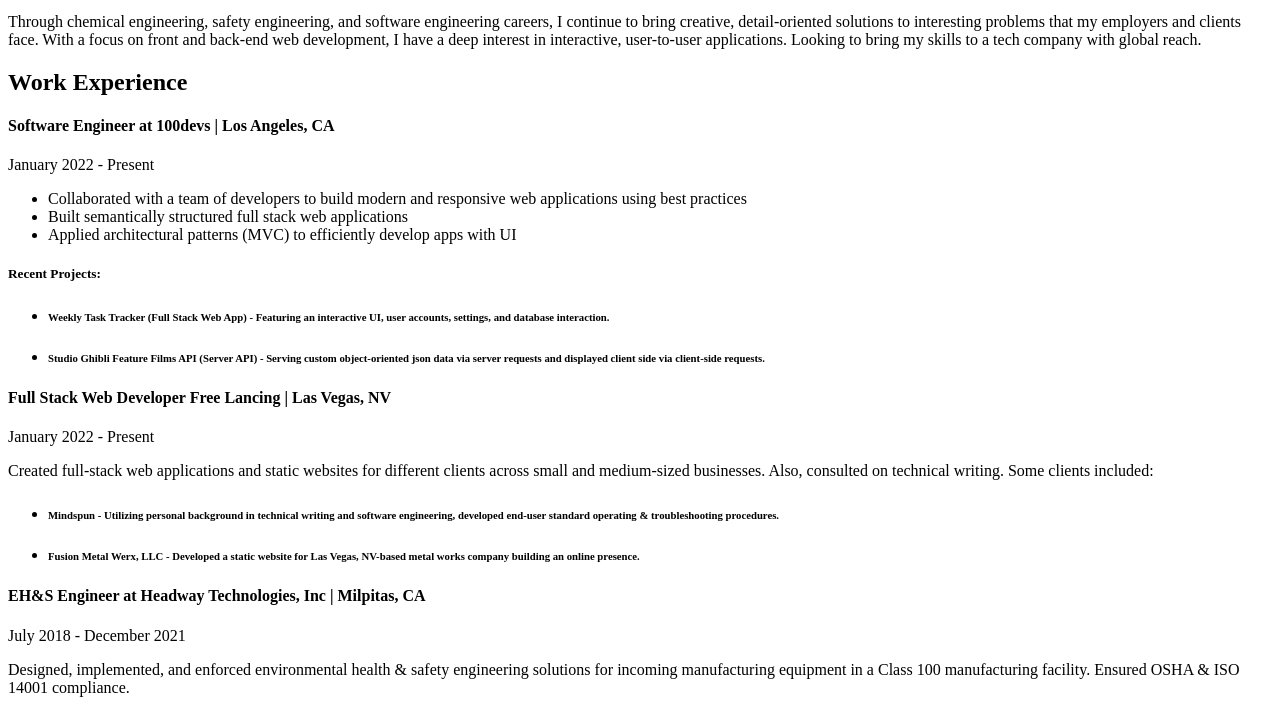
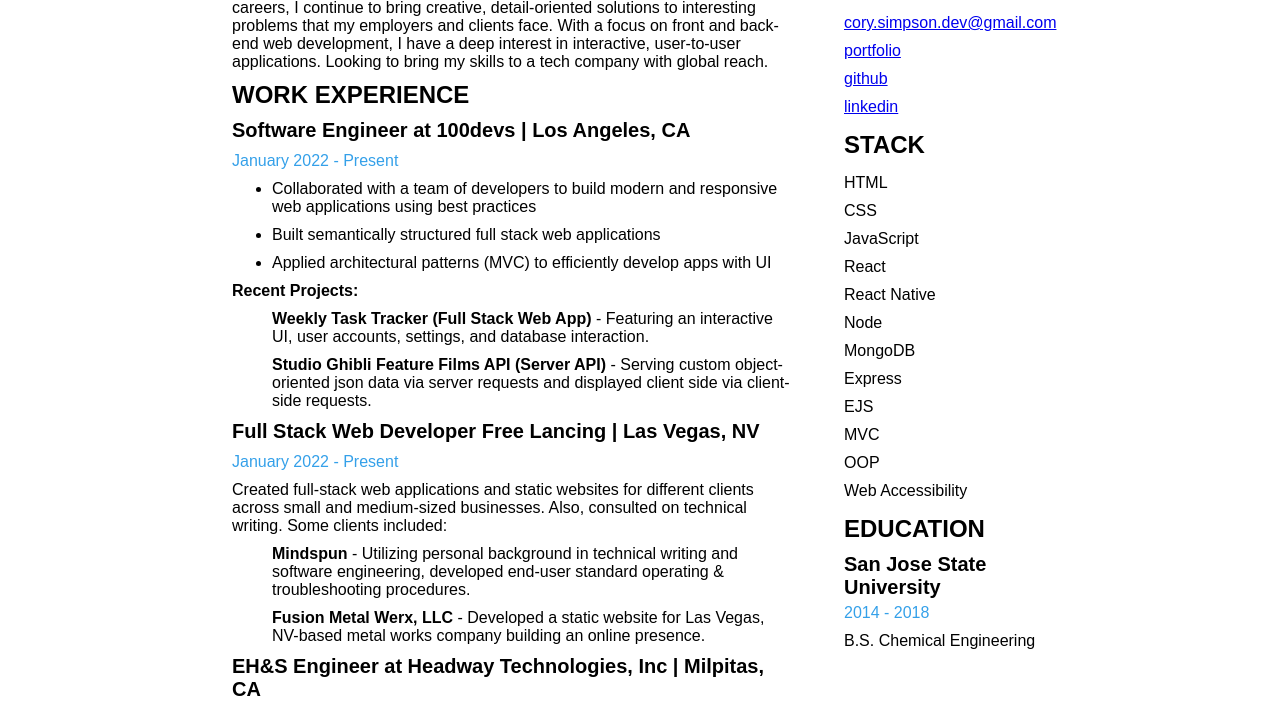
Before and after one commit to cory-simpson-dev/resume-website, a plain HTML site: page index.html in a window 1280 px wide. Shown: the part 156-868 px from the top of the page. Drawn offline with Linux system fonts and the light colour scheme.

Commit message:
final link change

```diff
--- a/index.html
+++ b/index.html
@@ -4,7 +4,7 @@
     <meta charset="UTF-8">
     <meta http-equiv="X-UA-Compatible" content="IE=edge">
     <meta name="viewport" content="width=device-width, initial-scale=1.0">
-    <link rel="stylesheet" href="styles/style.css">
+    <link rel="stylesheet" href="./styles/main.css">
     <title>Cory Simpson</title>
 </head>
 <body class="flex-column">
```
